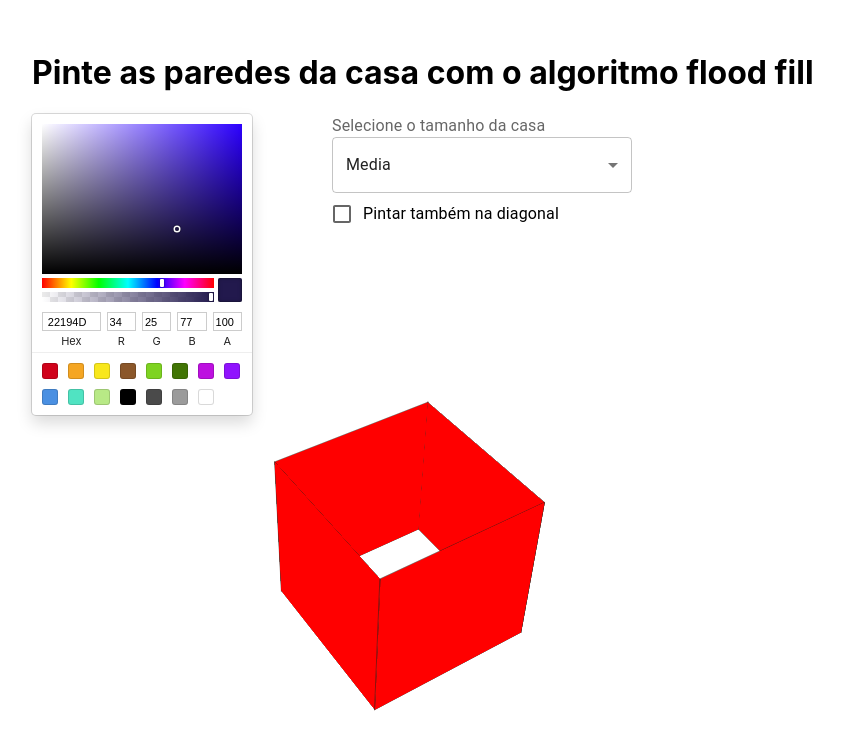
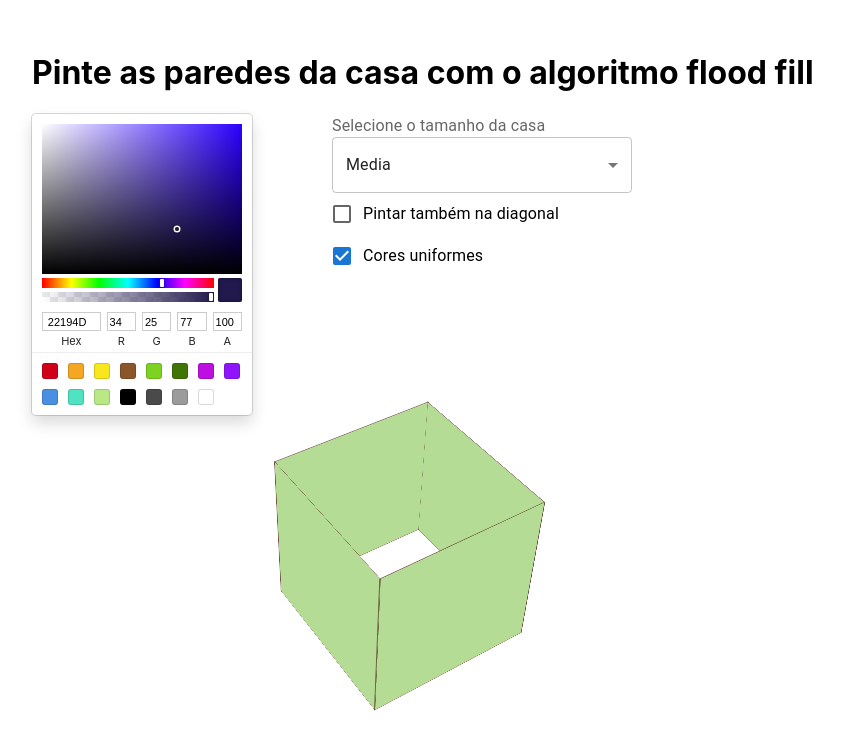
Before and after one commit to projeto-de-algoritmos/Flood-Fill, a React (Create React App) app in the folder flood_fill/: page / in a window 1280 px wide. Shown: the top 748 px of the page, without its empty margins (0-846 px from the left). Built offline with nearby package versions, Linux system fonts and the light colour scheme.

Commit message:
add uniform colors option

```diff
--- a/flood_fill/src/Components/Board/index.jsx
+++ b/flood_fill/src/Components/Board/index.jsx
@@ -1,4 +1,4 @@
-import React, { useState } from 'react';
+import React, { useEffect, useState } from 'react';
 import { waitRenderSquare } from '../../utils/waitRenderSquare';
 import HouseCube from '../HouseCube';
 import Square from '../Square';
@@ -7,6 +7,9 @@ import { Row } from './styles';
 export default function Board({ wallSize, squaresPerRow, squares, pickedColor, paintDiagonal }) {
   const [fillableSquares, setSquares] = useState(squares);
 
+  useEffect(() => {
+    setSquares(squares)
+  }, [squares])
   const setVisitedFalse = (squares) => {
     for (let i = 0; i < squares.length; i++) {
       for (let j = 0; j < squares[i].length; j++) {
--- a/flood_fill/src/Components/Game/index.jsx
+++ b/flood_fill/src/Components/Game/index.jsx
@@ -1,4 +1,4 @@
-import React, { useState } from 'react';
+import React, { useEffect, useState } from 'react';
 import Board from '../Board';
 import { SketchPicker } from 'react-color';
 import * as S from './styles';
@@ -42,9 +42,11 @@ export default function Game() {
     return { right: rightSquares, left: leftSquares, back: backSquares, front: frontSquares };
   };
 
-  const initialColors = ['red', 'red', 'red'];
+  const initialColors = ['#B4DC94', '#B4DC94', '#B4DC94'];
+  const differentColors = ['#d14fb5', '#dd4c20', '#69cf4f'];
 
   const [numberOfColors, setNumberOfColors] = useState(3);
+  const [uniformColor, setUniformColor] = useState(true);
   const [colors, setColors] = useState(initialColors);
   const [squareSize, setSquareSize] = useState(20);
   const [squaresPerRow, setSquaresPerRow] = useState(10);
@@ -57,8 +59,19 @@ export default function Game() {
     setPickedColor(color.hex);
   };
 
+
   const handleDiagonal = (event) => {
     setPaintDiagonal(event.target.checked);
+  };
+  const handleUniformColor = (event) => {
+    setUniformColor(event.target.checked);
+    console.log(event.target.checked)
+    if(!event.target.checked) {
+      setSquares(createSquares(differentColors, squaresPerRow, numberOfColors))
+    }
+    else {
+      setSquares(createSquares(initialColors, squaresPerRow, numberOfColors))
+    }
   };
 
   const handleSubmit = (e) => {
@@ -90,9 +103,15 @@ export default function Game() {
           </S.InputsContainer>
           <FormControlLabel
             control={
-              <Checkbox checked={paintDiagonal} onChange={handleDiagonal} aria-label="Checkbox demo" defaultChecked />
+              <Checkbox checked={paintDiagonal} onChange={handleDiagonal} aria-label="Checkbox-diagonal" defaultChecked />
             }
             label="Pintar também na diagonal"
+          />
+          <FormControlLabel
+            control={
+              <Checkbox checked={uniformColor} onChange={handleUniformColor} aria-label="Checkbox-uniform" defaultChecked />
+            }
+            label="Cores uniformes"
           />
         </form>
       </S.FlexOptions>
@@ -103,7 +122,6 @@ export default function Game() {
           numberOfColors={numberOfColors}
           squares={squares}
           paintDiagonal={paintDiagonal}
-          colors={colors}
           pickedColor={pickedColor}
           wallSize={wallSize}
         />
```
